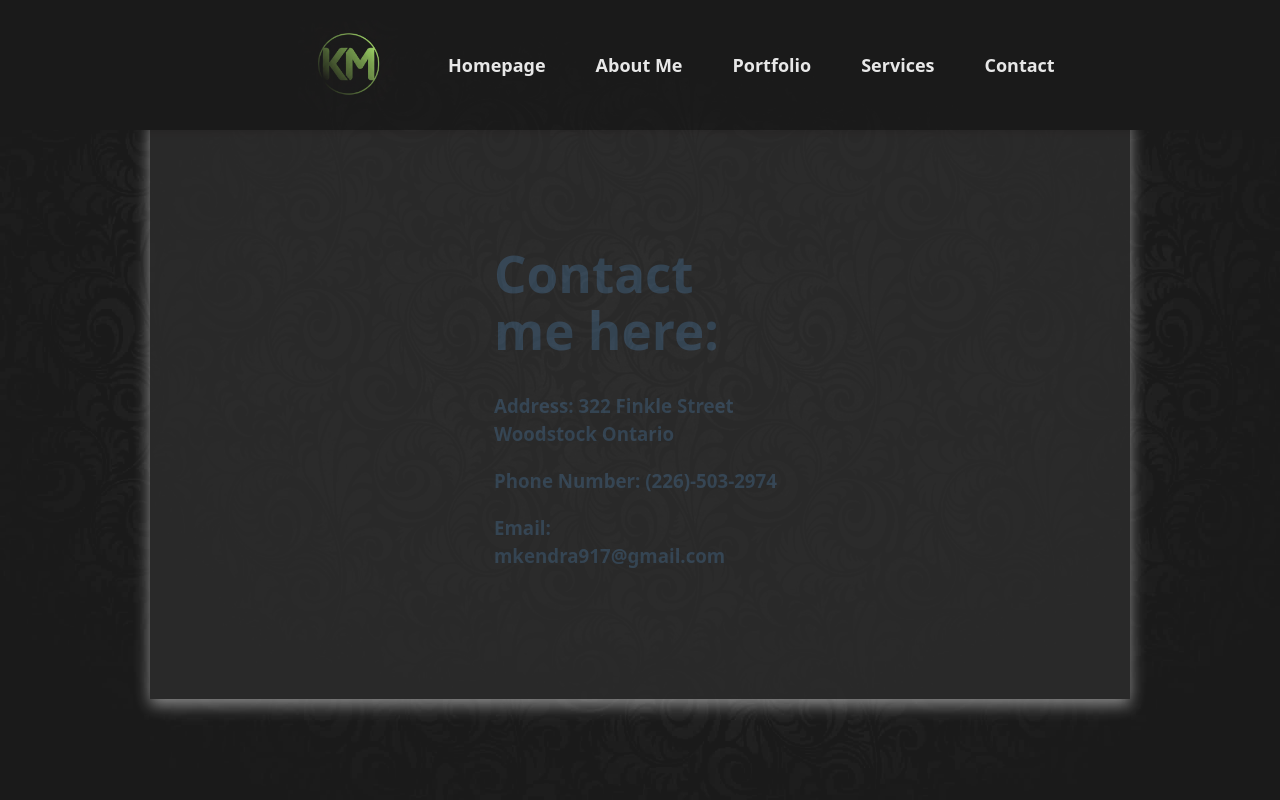
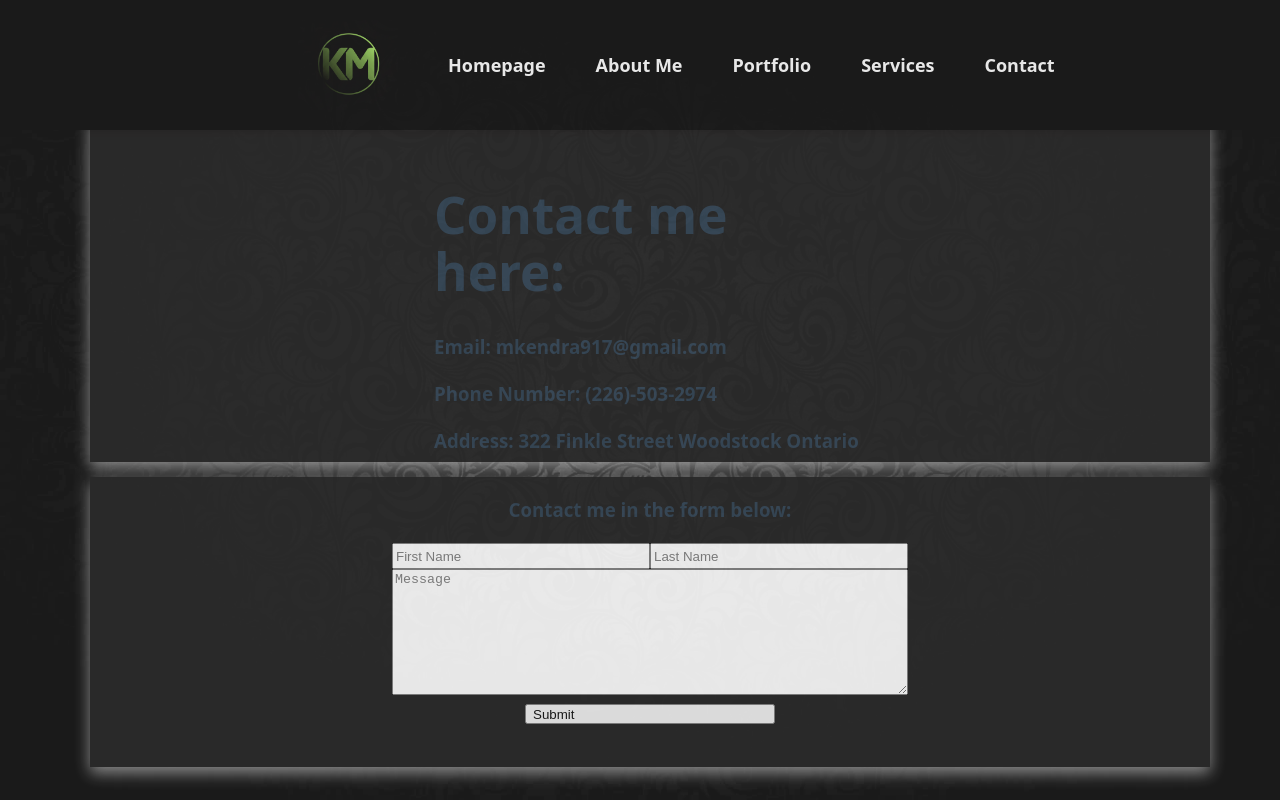
Before and after one commit to 8892a/Comp229-Fall2025-KendraMatthews, a React (Vite) app: page /Contact in a window 1280 px wide. Built offline with nearby package versions, Linux system fonts and the light colour scheme.

Commit message:
Added Contact page

```diff
--- a/src/App.css
+++ b/src/App.css
@@ -22,9 +22,10 @@
 .contact{
     background-color: #141313;
     box-shadow: 0 6px 15px rgba(200, 200, 200, 0.7);
-    margin: 10px 150px;
+    margin: 15px 90px;
     padding: 110px 344px;
-
+    height:200px;
+    text-align: left;
 }
 
 body, html {
@@ -71,3 +72,35 @@ nav a {
 nav a:hover {
   color: greenyellow;
 }
+
+form input{
+  height:20px;
+  width:250px;
+  top:0%;
+  text-align: left;
+  margin-inline: 0px;
+}
+
+form{
+  width:520px;
+  margin: 0 auto;
+  top: -90px;
+  position: relative;
+
+}
+
+form textarea{
+  height:120px;
+  width:510px;
+}
+
+.contactform{
+      background-color: #141313;
+    box-shadow: 0 6px 15px rgba(200, 200, 200, 0.7);
+    margin: 6px 90px;
+    padding: 90px 300px;
+    height:110px;
+    margin-top: 0;
+
+    text-align: center;
+}
--- a/src/Contact.jsx
+++ b/src/Contact.jsx
@@ -2,13 +2,31 @@ import React from "react";
 
 function Contact() {
     return(
+        <div>
+            <div className="contact">
+                <h1>Contact me here:</h1>
+                <h3>Email: mkendra917@gmail.com</h3>
+                <h3>Phone Number: (226)-503-2974</h3>
+                <h3>Address: 322 Finkle Street Woodstock Ontario</h3>
+            </div>
+            <div className="contactform">
 
-        <div className="contact">
-            <h1>Contact me here:</h1>
-            <h3>Address: 322 Finkle Street Woodstock Ontario</h3>
-            <h3>Phone Number: (226)-503-2974</h3>
-            <h3>Email: mkendra917@gmail.com</h3>
+                <form>
+                     <h3>Contact me in the form below:</h3>
+                    <input type="text" name="FirstName" placeholder="First Name" required></input>
+                    <input type="text" name="LastName" placeholder="Last Name" required></input>
+                </form>
+                <form>
+                    <textarea name="message" rows="4" cols="43" placeholder="Message"></textarea>
+                </form>
+                <form >
+                    <input type="submit"></input>
+                </form>
+            </div>
         </div>
+
+
+
     )
 
 }
```
